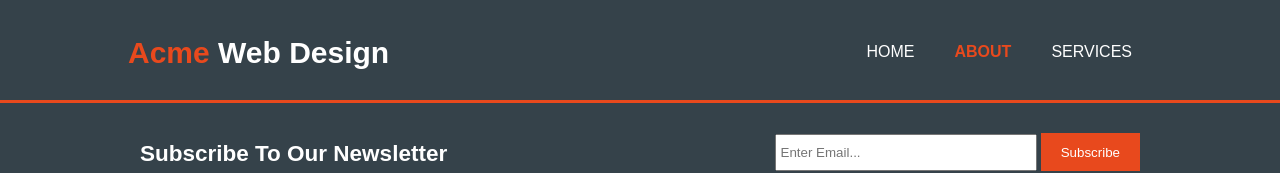
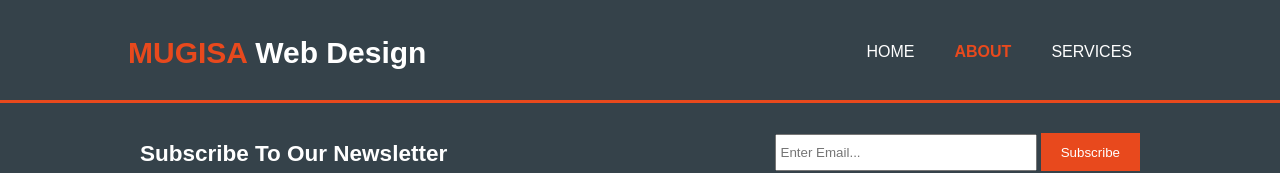
Before and after one commit to smugisa/website, a plain HTML site: page about.html in a window 1280 px wide. Shown: the top 173 px of the page. Drawn offline with Linux system fonts and the light colour scheme.

Commit message:
More changes

```diff
--- a/about.html
+++ b/about.html
@@ -6,14 +6,14 @@
     <meta name="description" content="Affordable and professional web design">
 	  <meta name="keywords" content="web design, affordable web design, professional web design">
   	<meta name="author" content="Brad Traversy">
-    <title>Acme Web Deisgn | About</title>
+    <title>MUGISA Web Deisgn | About</title>
     <link rel="stylesheet" href="./css/style.css">
   </head>
   <body>
     <header>
       <div class="container">
         <div id="branding">
-          <h1><span class="highlight">Acme</span> Web Design</h1>
+          <h1><span class="highlight">MUGISA</span> Web Design</h1>
         </div>
         <nav>
           <ul>
```
Also changed, not shown: index.html (+1 -1 lines), services.html (+2 -2 lines).
